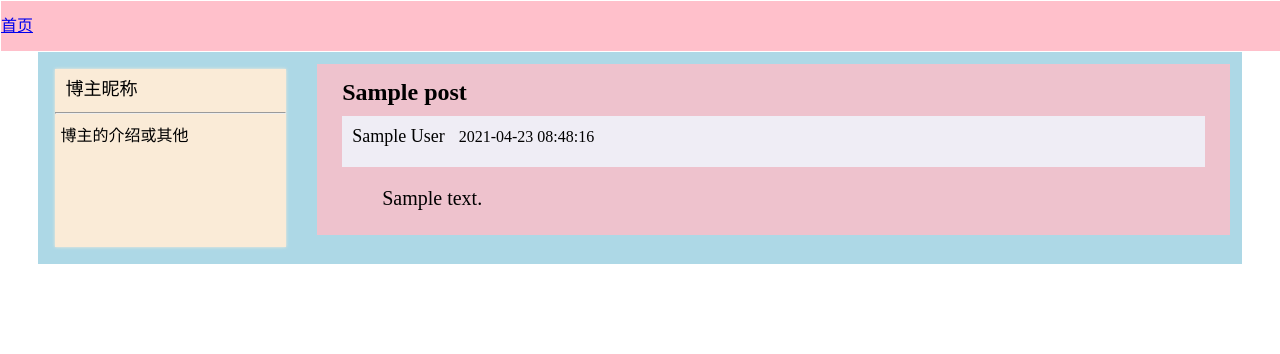
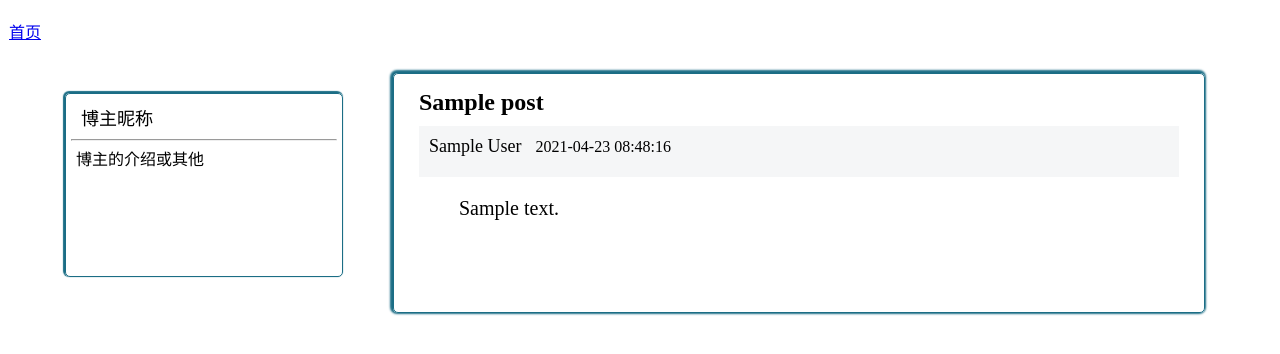
Before and after one commit to CLBlogs/CLBlogs-theme, a WordPress theme: template single.php in a window 1280 px wide. Shown: the top 354 px of the page. Run offline with PHP 8.4 and a stand-in for WordPress, Linux system fonts and the light colour scheme; the site name, menu and one post (Sample post) are stand-ins, and other content is empty.

Commit message:
评论区未提交

```diff
--- a/css/article.css
+++ b/css/article.css
@@ -1,26 +1,41 @@
 body{
-    margin: 0px;
+    position: relative;
 }
 nav{
     height:50px;
     line-height: 50px;
-    background-color: pink;
     width: 100%;
     margin: 1px;
+}#main_content{
+     width: 1170px;
+     margin: 5px auto;
+     clear: both;
+     display: block;
+ }
+aside{
+    float: left;
+    margin: 10px;
+    width: auto;
 }
-#main_content{
-    overflow: auto;
-    margin:  0 3%;
-    background-color:lightblue;
-    position: relative;
+main{
+    float: left;
+    margin: 10px 10px 10px 40px;
+    width: 800px;
+    border: #1b6d85 1px solid;
+    box-shadow:  -1px -1px 2px 2px #1b6d85 ;
+    border-radius: 5px;
+    padding: 5px;
 }
 
 .blogger{
     overflow: auto;
     height:auto;
-    margin:5px;
-    background-color: antiquewhite;
-    box-shadow: 0 0 3px  antiquewhite;
+    width: 266px;
+    border: #1b6d85 1px solid;
+    box-shadow:  -1px -1px 1px 1px #1b6d85 ;
+    border-radius: 5px;
+    padding: 5px;
+    margin:20px 0;
 }
 .blogger_head{
     margin:5px;
@@ -30,80 +45,15 @@ nav{
     height:80px;
     width:80px;
     border-radius:50%;
-    margin: 5px atuo;
+    margin: 5px auto;
 }
 hr.blogger_line{
     size: 1px;
-    margin:atuo;
-    background-color:rgba(197, 190, 190, 0.1);
-
+    margin:auto;
 }
 .blogger_introduction{
     height:120px;
     margin:5px;
-}
-.recommend{
-    height:auto;
-    margin:5px;
-    background-color: pink;
-    box-shadow: 0 0 3px rgb(245, 192, 203);
-}
-.recommend>h3{
-    background-color: rgb(167, 197, 253);
-    padding:5px 5px;
-    line-height: 100%;
-}
-.recommend>.recommend_three>ol
-{
-    padding: 5px;
-    margin: 5px;
-}
-.recommend>.recommend_three>ol li
-{
-    list-style-type: none;
-    height: 40px;
-}
-
-.blogger_other_article
-{
-    height:auto;
-    margin:5px;
-    background-color:pink;
-    box-shadow: 0 0 3px rgb(245, 192, 203);
-}
-.blogger_other_article>h3{
-    background-color: rgb(167, 197, 253);
-    padding:5px 5px;
-    line-height: 100%;
-}
-.blogger_other_article>.blogger_other_article_three>ol
-{
-    padding:5px;
-    margin:5px;
-}
-.blogger_other_article>.blogger_other_article_three>ol li
-{
-    list-style-type: none;
-    height: 40px;
-}
-
-main{
-    padding:5px;
-}
-.main_head{
-    margin:10px;
-}
-.main_head>h2{
-    margin:10px;
-}
-.creat_information{
-    margin: 10px;
-    background-color: rgba(240, 248, 255,0.8);
-    padding: 5px;
-}
-.article_information
-{
-    margin:5px 0 15px;
 }
 .blogger_name{
     text-decoration-line: none ;
@@ -113,20 +63,69 @@ main{
     line-height: 20px;
     padding: 5px;
 }
+
+
+#sidebar{
+    border: #1b6d85 1px solid;
+    box-shadow:  -1px -1px 1px 1px #1b6d85 ;
+    border-radius: 5px;
+    padding: 5px;
+}
+#sidebar ul{
+    list-style-type: none;
+    list-style-position: outside;
+    padding: 5px;
+}
+#sidebar:nth-child(2) li>a{
+    display: inline-block;
+    box-sizeing: border-box;
+    width: 80%;
+    height:30px;
+    line-height: 30px;
+    text-decoration-line:none;
+    background-color: aliceblue;
+    color: black;
+    padding: 1px;
+    margin: 2px 0px;
+    border:1px solid aliceblue;
+    box-shadow: 0 0 2px aliceblue;
+    border-radius: 4px;
+}
+input#s{
+    width: 150px;
+    height: 20px;
+}
+input#searchsubmit{
+    background-color: rgba(229, 228, 228, 0.1);
+    border: rgba(229, 228, 228, 0.5) 1px solid;
+}
+
+
+.main_head{
+    margin:10px;
+}
+.main_head>h2{
+    margin:10px;
+}
+.creat_information{
+    margin: 10px;
+    padding: 5px;
+    background-color:#f5f6f7;
+}
+.article_information
+{
+    margin:5px 0 15px;
+}
+
 .creat_time
 {
     padding: 5px;
     line-height: 20px;
 }
 .article_tag{
-    margin: 15px 0 5px;
+    margin: 15px 5px 5px 15px;
 }
-.article_tag_label{
-    height: 20px;
-    font-size:18x;
-    line-height: 20px;
-    padding: 5px;
-}
+
 .article_tag>a{
     box-sizing: border-box;
     height:20px;
@@ -141,17 +140,25 @@ main{
 }
 article{
     margin: 10px;
+
 }
 .blogs_content{
     margin: 10px;
+    min-height: 100px;
 }
 .blogs_content>p{
     font-size: 20px;
     text-indent: 2em;
 }
+img.visible{
+    display:inline-block;
+}
+img.invisible{
+    display: none;
+}
 div.toolbox{
     margin:20px 20px 10px 15px;
-    background-color: rgb(240, 248, 255,0.8);
+    background-color: rgba(240, 248, 255,0.8);
 }
 ul.toolbox_one{
     padding: 5px;
@@ -166,7 +173,7 @@ ul.toolbox_one>li{
     height: 30px;
     vertical-align: middle;
 }
-li>a>span{
+.toolbox_one a span{
     font-size: 20px;
     line-height: 30px;
     vertical-align: middle;
@@ -176,51 +183,3 @@ li.toolbox_comment>a
     text-decoration-line: none;
     color: black;
 }
-.commentArea{
-    margin:30px 10px;
-}
-textarea{
-    width:80% ;
-    height:40px;
-    resize: none;
-    margin:20px 20px 10px 15px;
-}
-@media(min-width: 1201px){
-    aside{
-    float: left;
-    margin: 1% 1% 1% 1%;
-    width: 20%;
-    }
-    main{
-        float: right;
-        margin: 1% 1% 1% 1%;
-        width: 75%;
-        background-color:rgba(245, 192,203, 0.9);
-    }
-}
-@media (max-width:1200px){
-    #main_contenr{
-        display:inlne-flex;
-    }
-    aside{
-        float: left;
-        width:225px;
-        margin: 1% 3% 1% 1%;
-    }
-    main{
-        overflow: auto;
-        margin:1% 1% 1% 1%;
-        background-color:rgba(245, 192,203, 0.9);
-    }
-}
-@media  (max-width:900px)
-{
-    aside{
-        display:none;
-    }
-    main{
-        width: 96%;
-        float: none;
-        margin:1% auto;
-    }
-}
```
